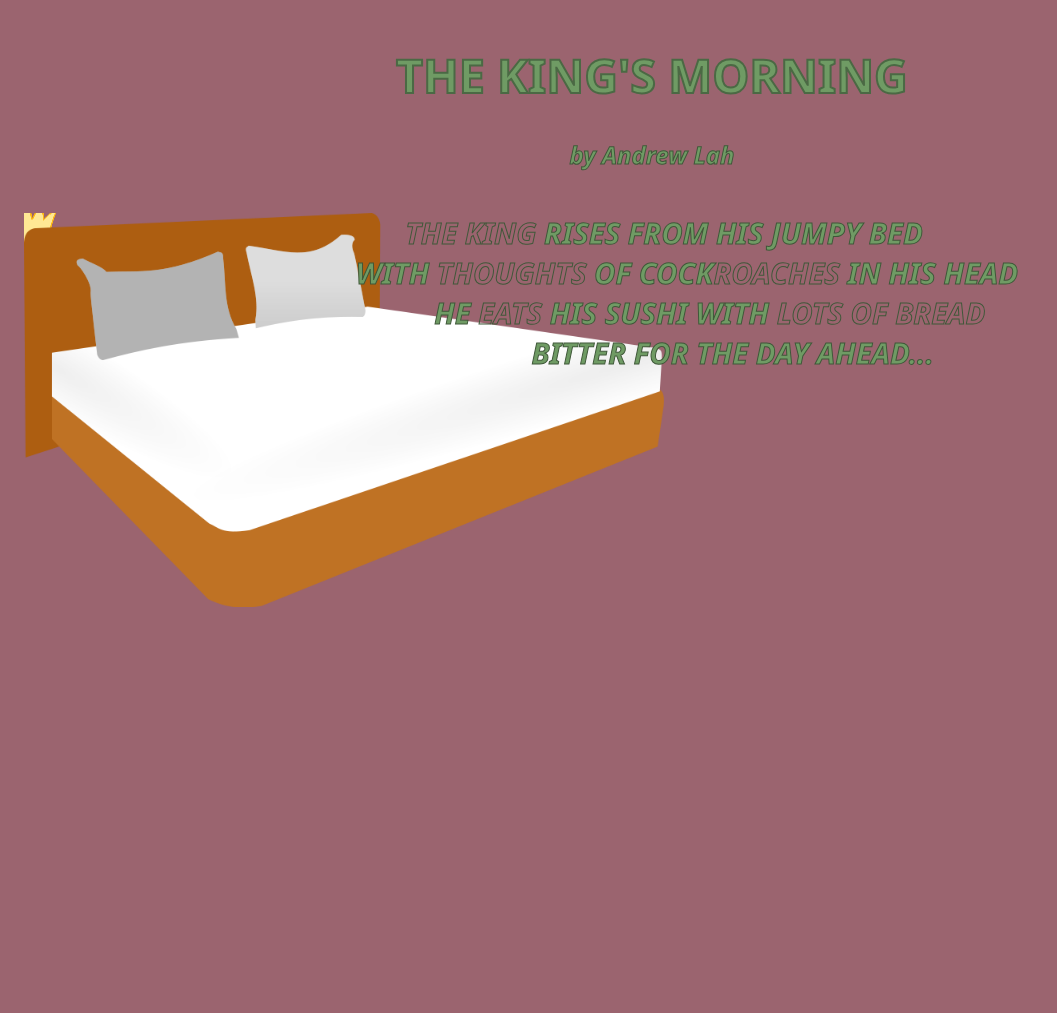
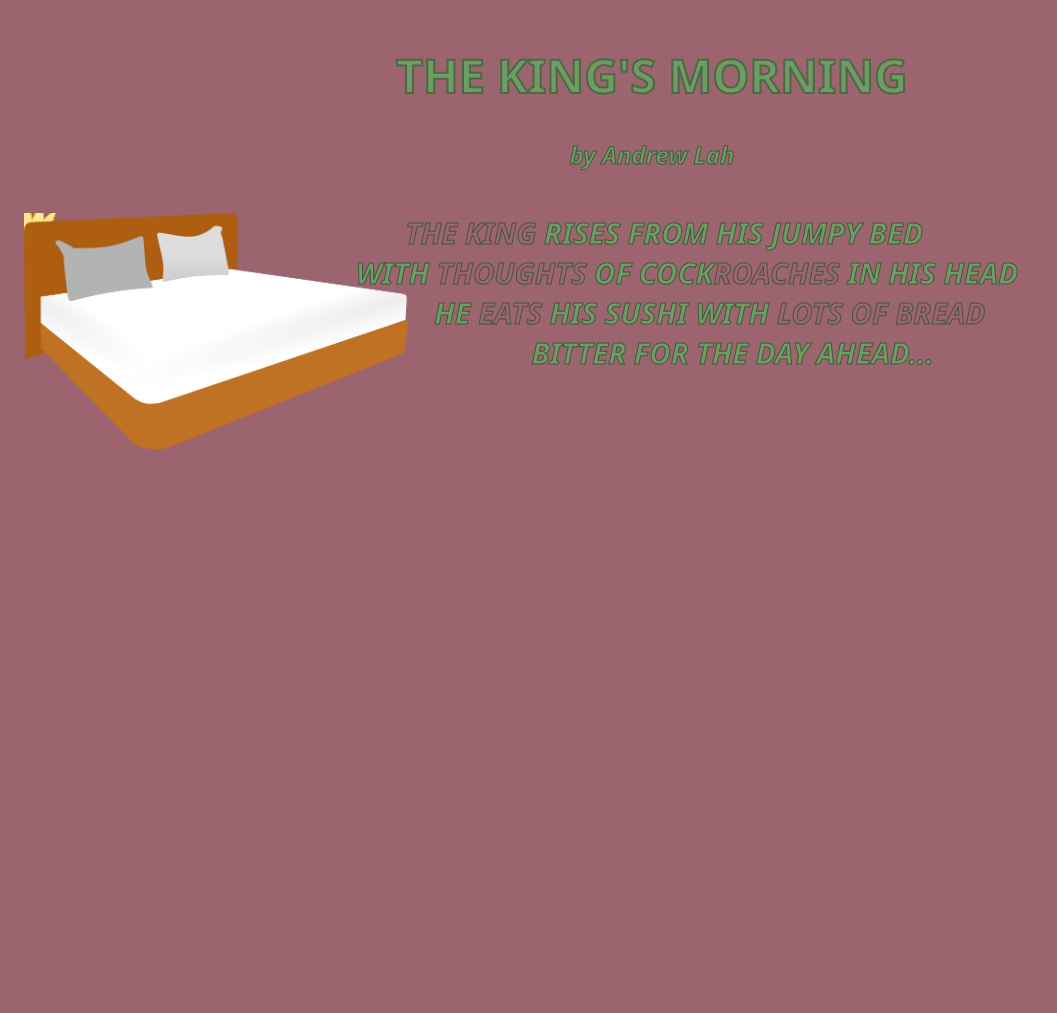
Before and after one commit to lahdaeyoung/MEDP331, a PHP site: page /week3/week3.html in a window 1280 px wide. Shown: the whole page, without its empty margins (0-1057 px from the left). Run offline with PHP 8.4, Linux system fonts and the light colour scheme; some libraries are stand-ins or nearby versions.

Commit message:
updated size

```diff
--- a/week3/week3.css
+++ b/week3/week3.css
@@ -45,6 +45,6 @@ h2 {
     display: block;
     margin-left: auto;
     margin-right: auto;
-    width: 50%;
+    width: 30%;
     position:fixed ;
 }
```
